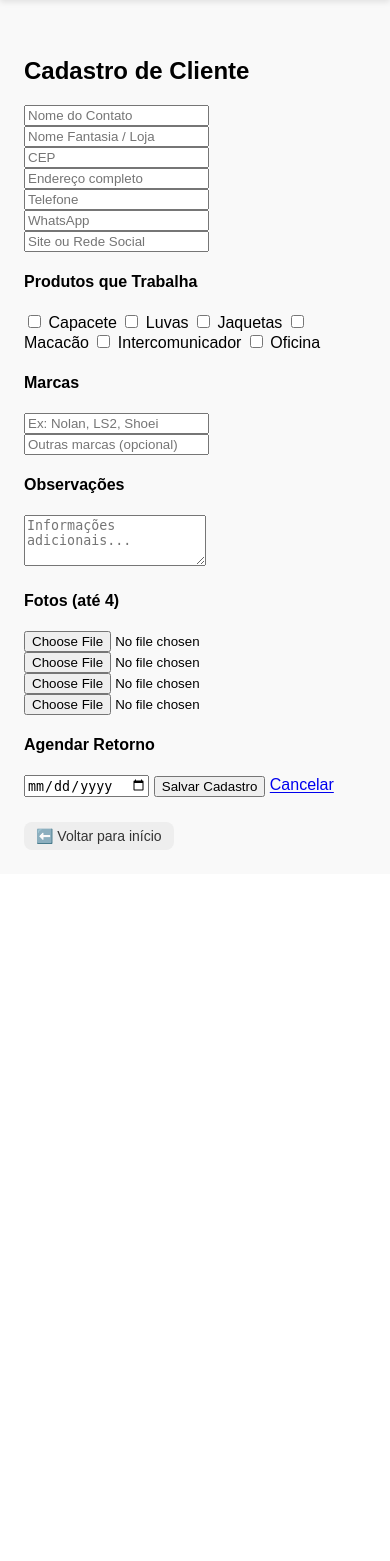
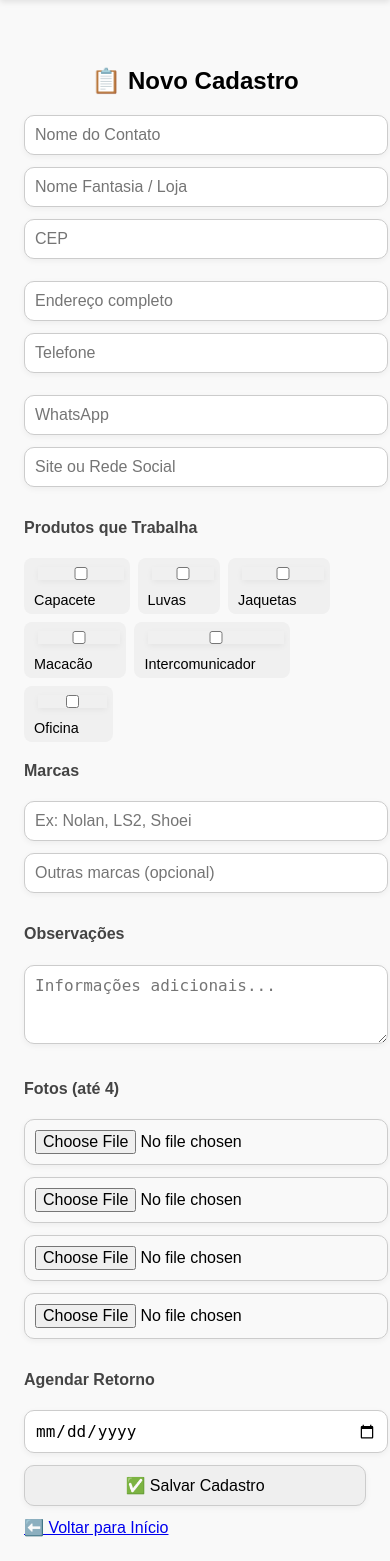
Before and after one commit to RodrigoFrancoBatata/captacao-app, a Flask app: page /cadastro in a window 390 px wide. Shown: the part 107-1668 px from the top of the page. Before the commit the page ends 957 px from the top, so only its background shows below. Run offline with Flask 3, Linux system fonts and the light colour scheme.

Commit message:
Atualiza tela de cadastro com visual estilo aplicativo mobile moderno

```diff
--- a/templates/cadastro.html
+++ b/templates/cadastro.html
@@ -1,18 +1,19 @@
 {% extends "base.html" %}
 
 {% block content %}
-<div class="container" style="margin-top: 30px;">
-  <h2>Cadastro de Cliente</h2>
-  <form action="/salvar_cadastro" method="POST" enctype="multipart/form-data">
+<div class="container" style="margin-top: 40px;">
+  <h2 style="text-align: center; margin-bottom: 20px; font-size: 1.5rem;">📋 Novo Cadastro</h2>
+  <form action="/salvar_cadastro" method="POST" enctype="multipart/form-data" class="form-cadastro">
+
     <input type="text" name="nome" placeholder="Nome do Contato" required>
     <input type="text" name="nome_fantasia" placeholder="Nome Fantasia / Loja">
 
-    <div class="input-row">
+    <div class="input-group">
       <input type="text" name="cep" placeholder="CEP" id="cep">
       <input type="text" name="endereco" placeholder="Endereço completo" id="endereco">
     </div>
 
-    <div class="input-row">
+    <div class="input-group">
       <input type="text" name="telefone" placeholder="Telefone">
       <input type="text" name="whatsapp" placeholder="WhatsApp">
     </div>
@@ -42,12 +43,56 @@
     <h4>Agendar Retorno</h4>
     <input type="date" name="proxima_visita">
 
-    <button type="submit" class="btn-primary">Salvar Cadastro</button>
-    <a href="/" class="btn-cancelar">Cancelar</a>
-
-    <div style="margin-top: 20px;">
-      <a href="/" class="btn-voltar">⬅️ Voltar para início</a>
-    </div>
+    <button type="submit" class="btn-primary">✅ Salvar Cadastro</button>
+    <a href="/" class="btn-cancelar">⬅️ Voltar para Início</a>
   </form>
 </div>
+
+<style>
+  .form-cadastro input,
+  .form-cadastro textarea,
+  .form-cadastro select,
+  .form-cadastro button {
+    width: 100%;
+    max-width: 100%;
+    padding: 10px;
+    margin-bottom: 12px;
+    border-radius: 10px;
+    border: 1px solid #ccc;
+    font-size: 1rem;
+    box-shadow: 0 2px 6px rgba(0,0,0,0.05);
+  }
+
+  .form-cadastro h4 {
+    margin-top: 20px;
+    font-size: 1rem;
+    color: #444;
+  }
+
+  .form-cadastro .checkboxes {
+    display: flex;
+    flex-wrap: wrap;
+    gap: 8px;
+    margin-bottom: 15px;
+  }
+
+  .form-cadastro .checkboxes label {
+    background: #f0f0f0;
+    padding: 6px 10px;
+    border-radius: 8px;
+    font-size: 0.9rem;
+  }
+
+  .input-group {
+    display: flex;
+    flex-direction: column;
+    gap: 10px;
+  }
+
+  @media (min-width: 600px) {
+    .input-group {
+      flex-direction: row;
+    }
+  }
+</style>
 {% endblock %}
```
